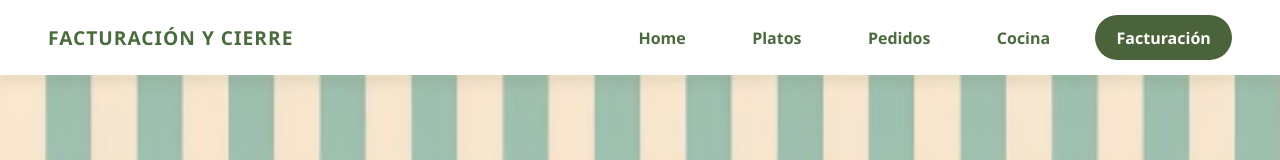
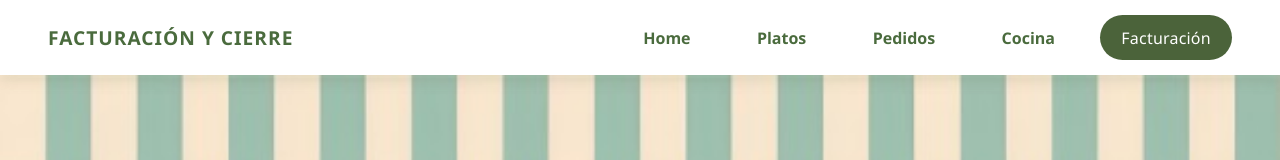
Before and after one commit to SebasAS4/Parcial1, a plain HTML site: page facturacion.html in a window 1280 px wide. Shown: the top 160 px of the page. Drawn offline with Linux system fonts and the light colour scheme.

Commit message:
feat: Ya arreglé lo del botón de facturación c:

```diff
--- a/styles4.css
+++ b/styles4.css
@@ -162,5 +162,7 @@ input[type="number"], select, textarea {
 .nav-btn.active {
     background-color: #4b633a !important; /* El verde oscuro de tu marca */
     color: white !important;
-    font-weight: bold;
+    font-weight: 500 !important;
+    /* Opcional: un ajuste fino para que la letra no se vea apretada */
+    letter-spacing: 0.2px;
 }
```
